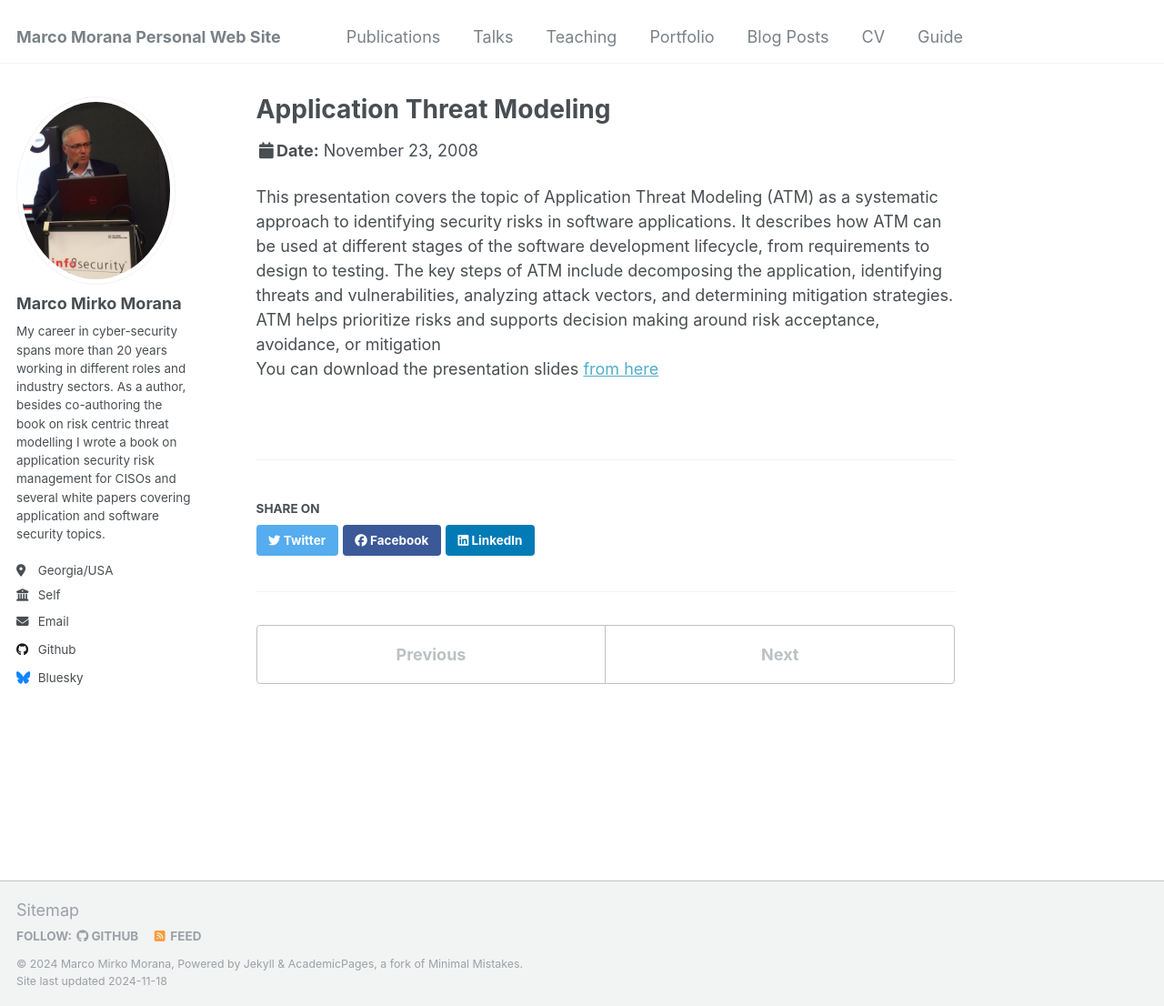
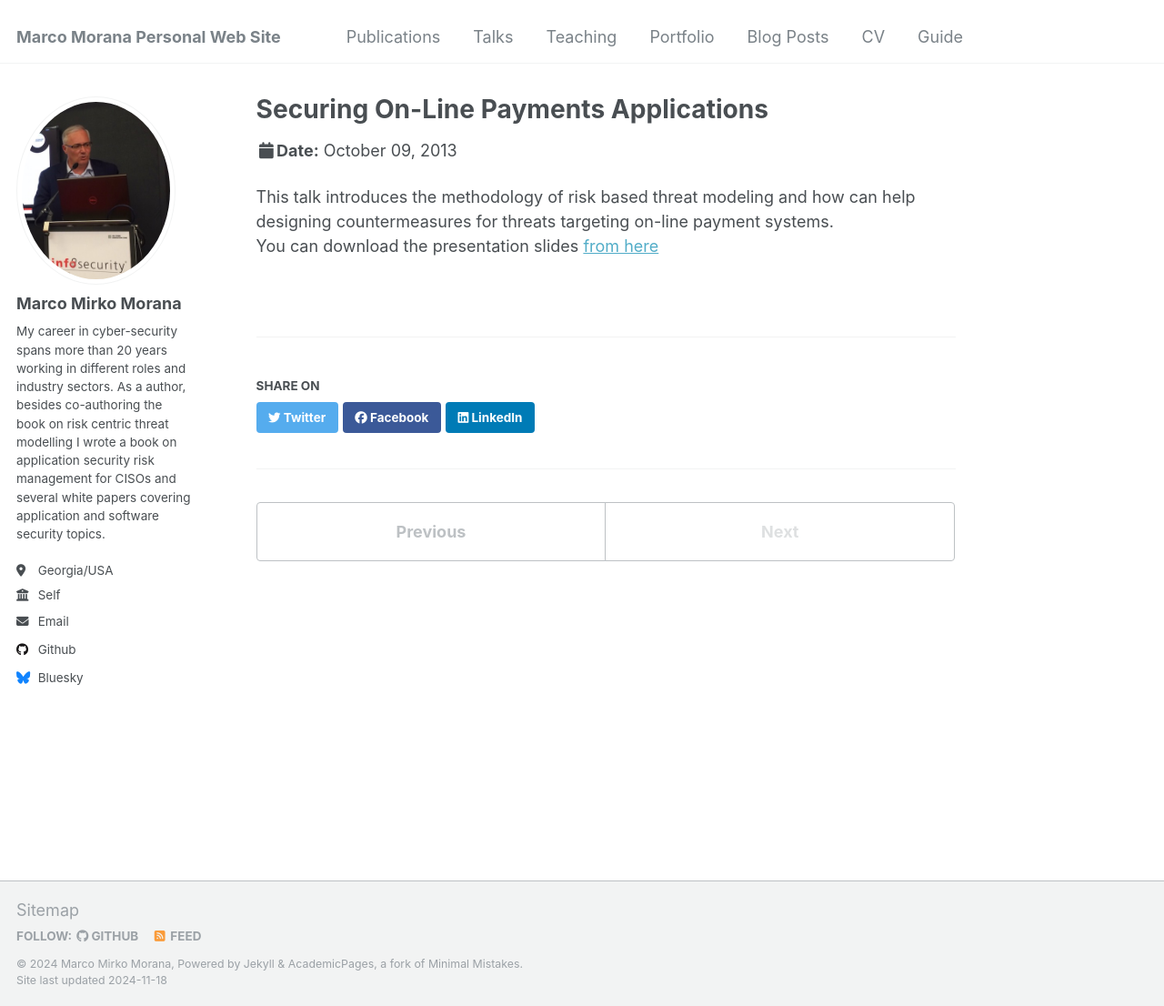
Before and after one commit to mmorana1/marcom, a Jekyll site: the page built from _talks/2013-October 9.md, in a window 1280 px wide and 1106 px high. Shown: the whole window at 91% size. Built offline with Jekyll 4.4.1, drawn with Linux system fonts in a browser that asks for light colours.

Commit message:
Update 2013-October 9.md

```diff
--- a/_talks/2013-October 9.md
+++ b/_talks/2013-October 9.md
@@ -1,12 +1,12 @@
 ---
-title: "Application Threat Modeling"
+title: "Securing On-Line Payments Applications"
 collection: talks
 type: "Talk"
-permalink: /talks/2008-November 23
-venue: "OWASP Cincinnati, OH, USA"
-date: 2008-11-23
-location: "Cincinnati, Ohio"
+permalink: /talks/2013-October 9
+venue: "ISACA, Venice, Italy"
+date: 2013-10-9
+location: "Venice, Italy"
 ---
 
-This presentation covers the topic of Application Threat Modeling (ATM) as a systematic approach to identifying security risks in software applications. It describes how ATM can be used at different stages of the software development lifecycle, from requirements to design to testing. The key steps of ATM include decomposing the application, identifying threats and vulnerabilities, analyzing attack vectors, and determining mitigation strategies. ATM helps prioritize risks and supports decision making around risk acceptance, avoidance, or mitigation
-You can download the presentation slides [from here](https://www.slideshare.net/slideshow/application-threat-modeling-presentation/781073)
+This talk introduces the methodology of risk based threat modeling and how can help designing countermeasures for threats targeting on-line payment systems.
+You can download the presentation slides [from here](https://www.slideshare.net/slideshow/isaca-conference-threatmodelingmarcomoranashortpdf/27033596)
```
